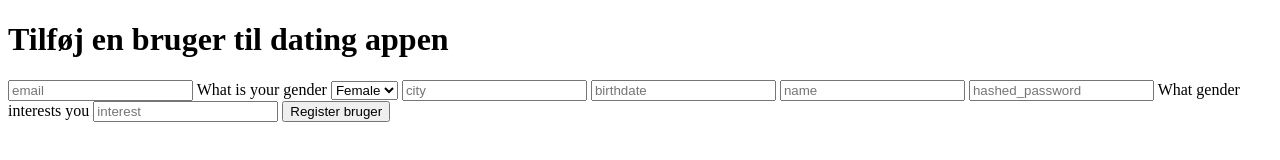
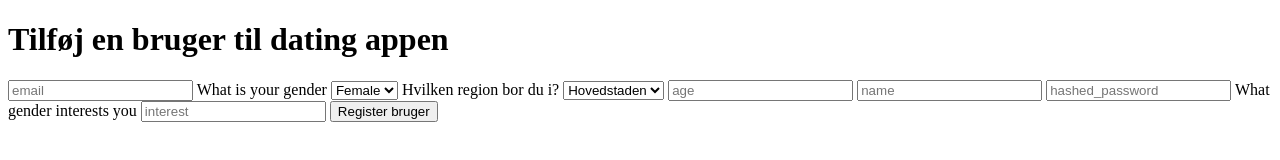
Before and after one commit to Silleelise/Tinder3.0, a website: page views/register.html in a window 1280 px wide. Drawn offline with Linux system fonts and the light colour scheme.

Commit message:
Update register.html

```diff
--- a/views/register.html
+++ b/views/register.html
@@ -20,8 +20,17 @@
                 <option value="male">Male</option>
             </select>
 
-            <input type="text" id="city" placeholder="city"/>
-            <input type="text" id="birthdate" placeholder="birthdate"/>
+            <label> Hvilken region bor du i? </label>
+            <select name="region" id="region" required>
+                <option value="" disabled>----</option>
+                <option value="Hovedstaden">Hovedstaden</option>
+                <option value="Sjælland">Sjælland</option>
+                <option value="Syddanmark">Syddanmark</option>
+                <option value="Midtjylland">Midtjylland</option>
+                <option value="Nordjylland">Nordjylland</option>
+            </select>
+
+            <input type="text" id="age" placeholder="age"/>
             <input type="text" id="name" placeholder="name"/>
             <input type="text" id="hashed_password" placeholder="hashed_password"/>
 
```
